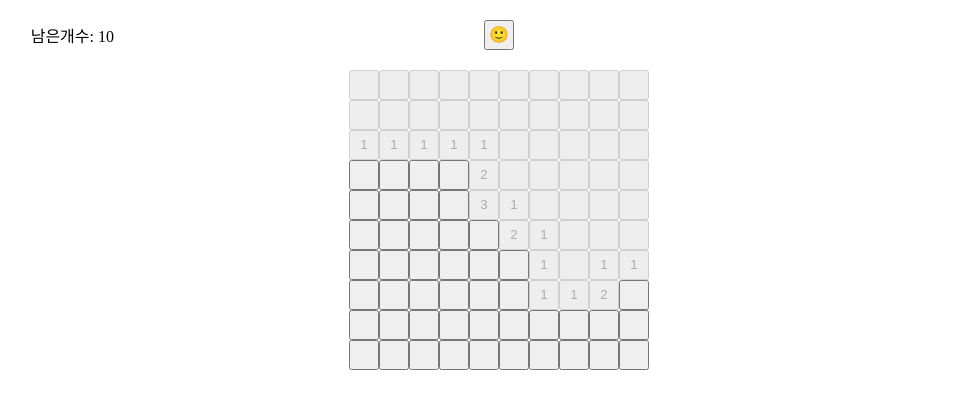
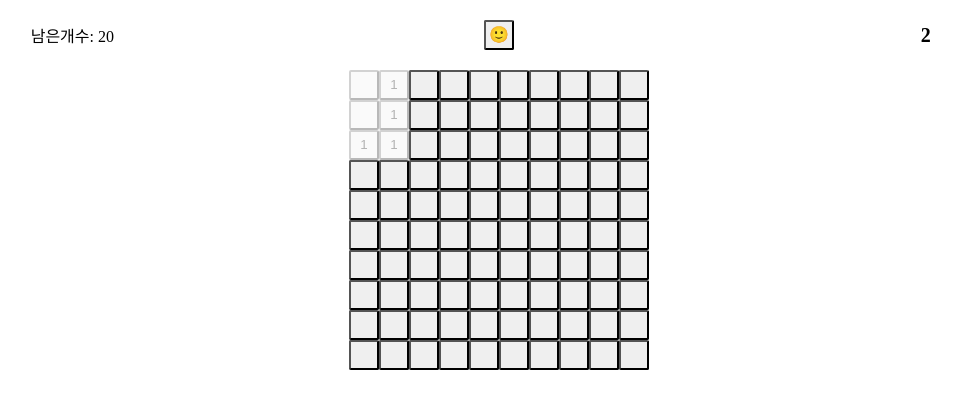
Before and after one commit to BomiChoi/Minesweeper, a plain HTML site: page index.html in a window 1280 px wide. Both pictures are taken after a click on the button 505 px from the left and 85 px from the top of the page. Shown: the whole page, without its empty margins (141-1102 px from the left). Drawn offline with Linux system fonts and the light colour scheme.

Commit message:
Added timer

```diff
--- a/index.html
+++ b/index.html
@@ -11,7 +11,7 @@
     <div class="top">
         <div class="num remaining">남은개수: <span></span></div>
         <button class="btn emo">🙂</button>
-        <span class="time"></span>
+        <span class="time">0</span>
     </div>
     <div class="board">
 
--- a/js/main.js
+++ b/js/main.js
@@ -1 +1,5 @@
-sw = false;
+const N = 10;
+const m = 20;
+
+let sw = false;
+let time = 0;
--- a/js/minesweeper.js
+++ b/js/minesweeper.js
@@ -1,17 +1,15 @@
-const N = 10;
-const m = 10;
-let remaining = m;
-let opened = 0;
-
 const num_r = document.querySelector(".remaining > span");
 const emo = document.querySelector(".emo");
+const display = document.querySelector(".time");
 const board = document.querySelector(".board");
+
 let btns = new Array(N);
-
 let mList = new Array(m);
 let bList = Array.from(Array(N), () => Array(N).fill(""));
 let shown = Array.from(Array(N), () => Array(N).fill(""));
 
+let remaining = m;
+let opened = 0;
 
 function genRandom(num) {
     const number = Math.floor(Math.random() * num);
@@ -63,7 +61,10 @@ function endGame() {
         for (var i = 0; i < N; i++){
             for (var j = 0; j < N; j++){
                 btn = btns[i][j];
-                if(bList[i][j] === "💣") btn.innerText = "🚩";
+                if(bList[i][j] === "💣") {
+                    btn.innerText = "🚩";
+                    remaining--;
+                }
                 btn.removeEventListener("click", handleClick);
                 btn.removeEventListener("contextmenu", handleRightClick);
             }
@@ -97,7 +98,9 @@ function reset() {
         }
         remaining = m;
         opened = 0;
+        time = 0;
         num_r.innerText = remaining;
+        display.innerText = time;
         setMine();
         calculate();
     }
--- a/js/timer.js
+++ b/js/timer.js
@@ -0,0 +1,7 @@
+function runTimer() {
+    if (sw) {
+        time++;
+        display.innerText = time;
+    }
+}
+setInterval(runTimer, 1000);
--- a/style.css
+++ b/style.css
@@ -43,6 +43,7 @@ li {
   height: 30px;
   text-align: center;
   line-height: 26px;
+  border-radius: 2px;
 }
 
 .btn.mine {
```
